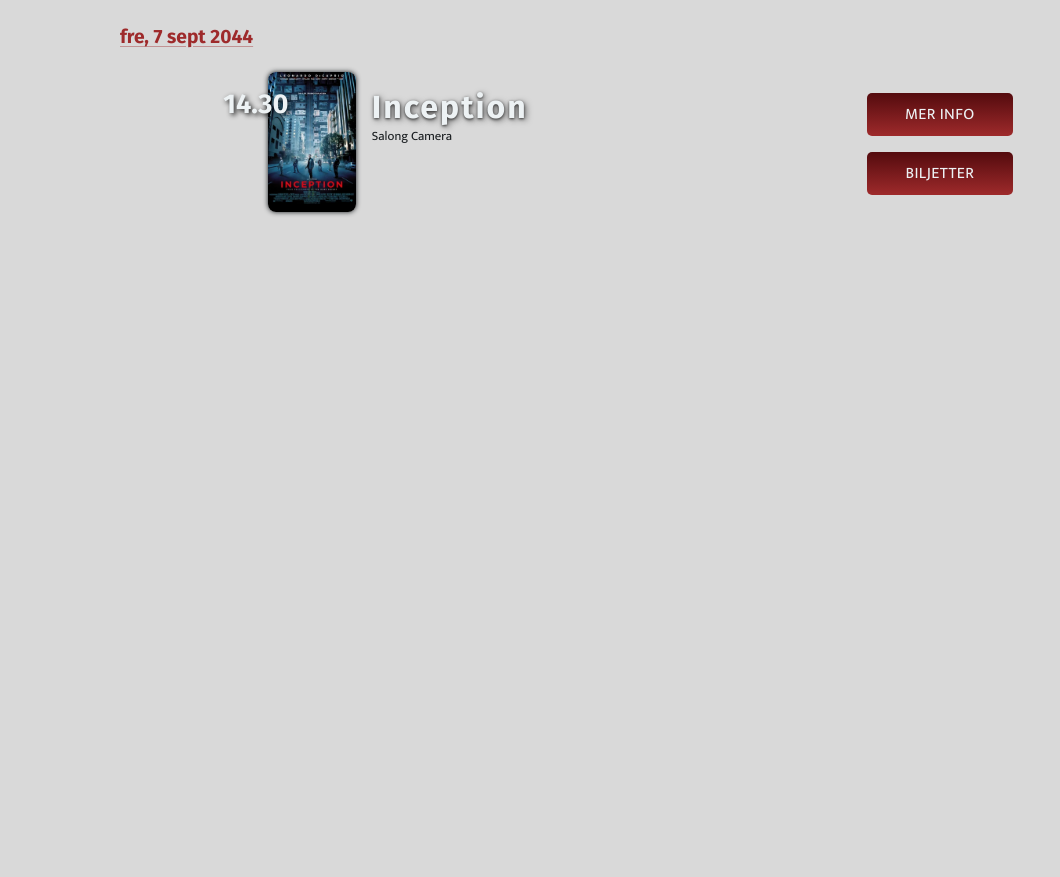
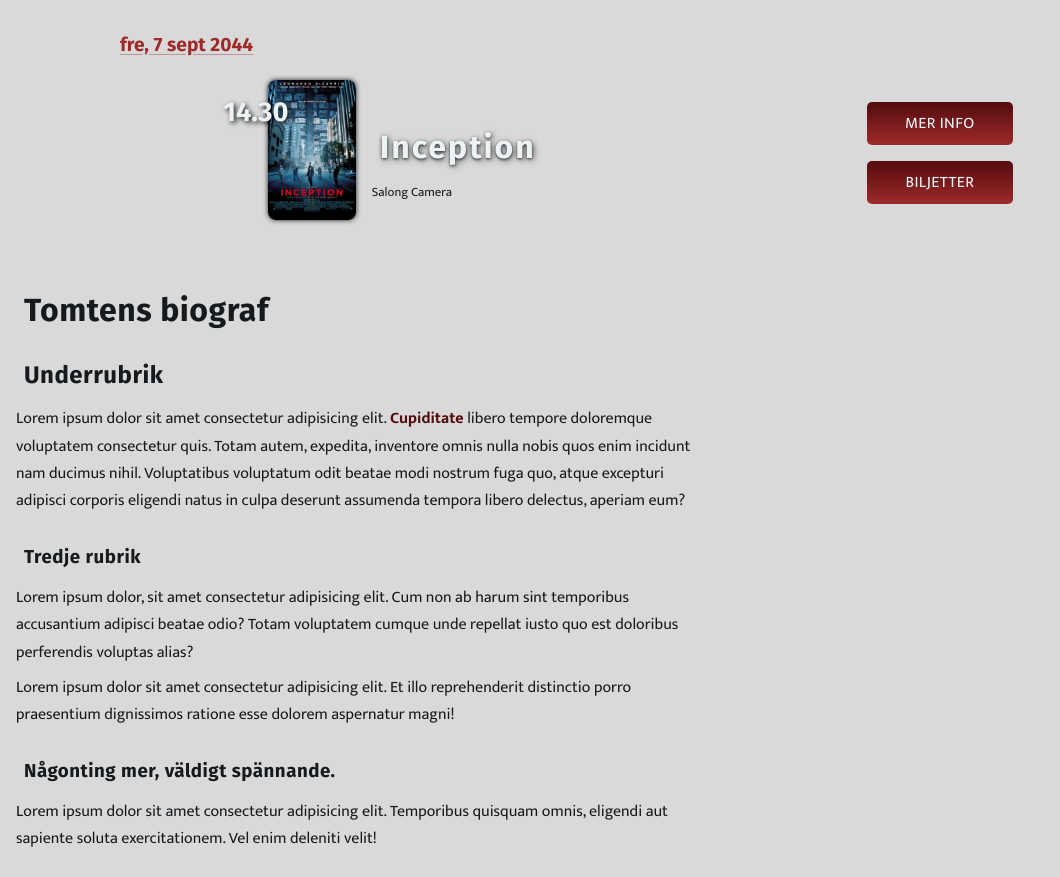
Before and after one commit to saeraa/mellankalix, a website with bundled scripts: page placeholder.html in a window 1280 px wide. Shown: the part 440-1317 px from the top of the page, without its empty margins (0-1060 px from the left). Before the commit the page ends 800 px from the top, so only its background shows below. Built offline with nearby package versions, Linux system fonts and the light colour scheme.

Commit message:
CSS design for headers and paragraphs. (#51)

```diff
--- a/placeholder.html
+++ b/placeholder.html
@@ -24,7 +24,7 @@
 				</div>
 				<div class="filtered-card-buttons">
 					<a href="" class="filtered-card-button info">Mer info</a>
-					<a href="" class="filtered-card-button ticket fuller-button blue"
+					<a href="" class="filtered-card-button ticket"
 						>Biljetter</a
 					>
 				</div>
@@ -40,7 +40,7 @@
 				</div>
 				<div class="filtered-card-buttons">
 					<a href="" class="filtered-card-button info">Mer info</a>
-					<a href="" class="filtered-card-button ticket fuller-button blue"
+					<a href="" class="filtered-card-button ticket"
 						>Biljetter</a
 					>
 				</div>
@@ -57,11 +57,41 @@
 				</div>
 				<div class="filtered-card-buttons">
 					<a href="" class="filtered-card-button info">Mer info</a>
-					<a href="" class="filtered-card-button ticket fuller-button blue"
-						>Biljetter</a
-					>
+					<a href="" class="filtered-card-button ticket"
+						>Biljetter</a>
 				</div>
 			</li>
 		</ul>
+
+		<div style="padding: 1rem">
+			<h1>Tomtens biograf</h1>
+
+			<h2>Underrubrik</h2>
+			<p>
+				Lorem ipsum dolor sit amet consectetur adipisicing elit.
+				<a href="#">Cupiditate</a> libero tempore doloremque voluptatem
+				consectetur quis. Totam autem, expedita, inventore omnis nulla nobis
+				quos enim incidunt nam ducimus nihil. Voluptatibus voluptatum odit
+				beatae modi nostrum fuga quo, atque excepturi adipisci corporis eligendi
+				natus in culpa deserunt assumenda tempora libero delectus, aperiam eum?
+			</p>
+			<h3>Tredje rubrik</h3>
+			<p>
+				Lorem ipsum dolor, sit amet consectetur adipisicing elit. Cum non ab
+				harum sint temporibus accusantium adipisci beatae odio? Totam voluptatem
+				cumque unde repellat iusto quo est doloribus perferendis voluptas alias?
+			</p>
+			<p>
+				Lorem ipsum dolor sit amet consectetur adipisicing elit. Et illo
+				reprehenderit distinctio porro praesentium dignissimos ratione esse
+				dolorem aspernatur magni!
+			</p>
+			<h3>Någonting mer, väldigt spännande.</h3>
+			<p>
+				Lorem ipsum dolor sit amet consectetur adipisicing elit. Temporibus
+				quisquam omnis, eligendi aut sapiente soluta exercitationem. Vel enim
+				deleniti velit!
+			</p>
+		</div>
 	</body>
 </html>
--- a/scss/main.scss
+++ b/scss/main.scss
@@ -12,3 +12,33 @@
 	padding: 0;
 	box-sizing: border-box;
 }
+
+h1,
+h2,
+h3,
+h4 {
+	font-weight: 700;
+	letter-spacing: 0.5px;
+	margin-block: 2rem 1rem;
+	margin-inline: 0.5rem;
+}
+
+p {
+	font-family: $font-two;
+	margin-bottom: 0.5rem;
+	line-height: 170%;
+	max-width: 75ch;
+	font-size: 1rem;
+	color: $c-blue-dark;
+}
+
+a {
+	text-decoration: none;
+	color: $c-red-dark;
+	font-weight: 700;
+	transition: all 0.3s;
+
+	&:hover {
+		color: $c-red-light;
+	}
+}
```
Also changed, not shown: static/main.css. Lines whose indentation alone changed are shown as unchanged.
